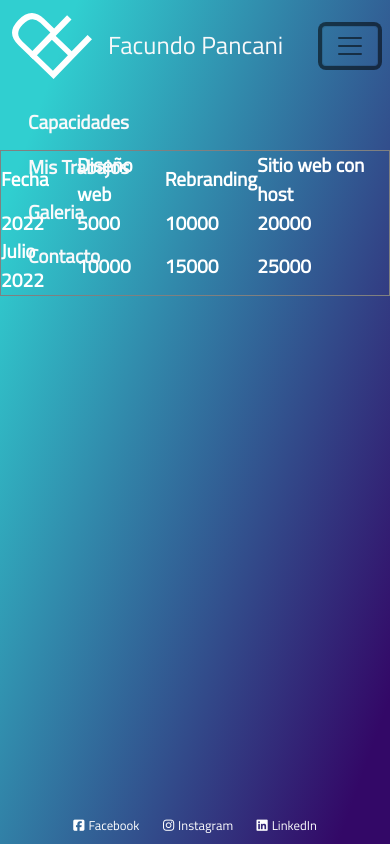
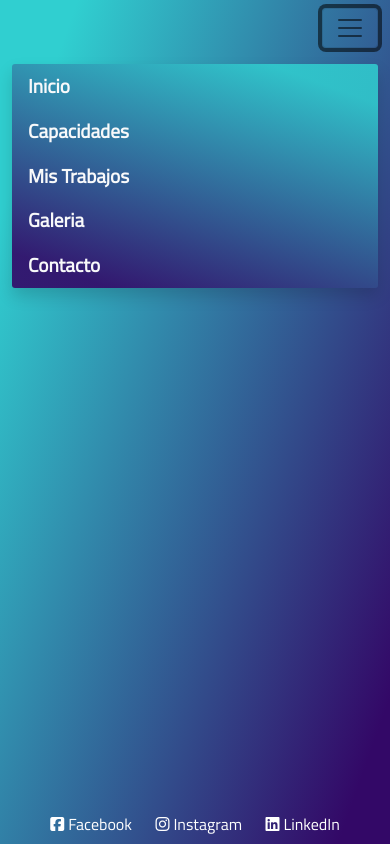
Before and after one commit to facuupan/portfolio, a plain HTML site: page paginas/trabajos.html in a window 390 px wide. Both pictures are taken after a click on the button "Toggle navigation". Drawn offline with nearby package versions, Linux system fonts and the light colour scheme.

Commit message:
Arreglado nav mobile

```diff
--- a/CSS/style.css
+++ b/CSS/style.css
@@ -255,8 +255,14 @@ footer{
     white-space: nowrap;
     align-items: center;
 }
+#FacundoPancaniH2 {
+    Hover
+}
 .navbar{
     min-width: 100vw;
+}
+.dropdown{
+    z-index: 1020;
 }
 
 @media only screen and (max-width:1025px){
@@ -350,7 +356,7 @@ footer{
         max-width: 50vw;
     }
 }
-@media only screen and (max-width: 768px) {
+@media only screen and (max-width: 992px) {
     header{
         width: 100%;
         margin: auto;
@@ -405,7 +411,7 @@ footer{
         font-size: 2.8rem;
     }
     footer a{
-        font-size: 0.8rem;
+        font-size: 1.2rem;
         justify-items: center;
     }
     .mainItemsDiv{
@@ -415,6 +421,10 @@ footer{
         background-color:white;
         border-radius: 1rem;
         width: 75% !important;
+    }
+    #ulNavbar{
+        background-image: linear-gradient( 200deg,  rgba(48,207,208,0.85) 11.2%, rgba(51,8,103,0.90) 90% );
+        box-shadow: 0 .5rem 1rem rgba(0,0,0,.15)
     }
 }
 @media only screen and (max-width: 426px) {
@@ -460,7 +470,7 @@ footer{
         margin: auto;
     }
     footer a{
-        font-size: 0.8rem;
+        font-size: 1rem;
         justify-items: center;
     }
     .mainDivGaleria{
@@ -469,4 +479,11 @@ footer{
     .mainDivGaleria img{
         max-width: 100vw;
     }
+    #FacundoPancaniH2{
+        display: none;
+    }
+    .logo{
+        display: flex;
+        justify-self: center;
+    }
 }
--- a/paginas/trabajos.html
+++ b/paginas/trabajos.html
@@ -16,14 +16,17 @@
     <script src="https://kit.fontawesome.com/1445357fbb.js" crossorigin="anonymous"></script>
 </head>
 <body>
-    <header class="navbar navbar-expand-lg navbar-light fill-content">
+    <header class="navbar navbar-expand-lg navbar-light">
         <div class="container d-flex">
-          <a class="navbar-brand d-flex fs-2 align-items-center text-light flex-fill" href="../index.html"><img class="logo align-self-center" src="../Assets/logoCoraFPBlanco.svg">Facundo Pancani</a>
+          <a class="navbar-brand d-flex fs-2 align-items-center text-light" href="../index.html"><img class="logo align-self-center" src="../Assets/logoCoraFPBlanco.svg"><span id="FacundoPancaniH2">Facundo Pancani</span></a>
           <button class="navbar-toggler" type="button" data-bs-toggle="collapse" data-bs-target="#navbarNav" aria-controls="navbarNav" aria-expanded="false" aria-label="Toggle navigation">
             <span class="navbar-toggler-icon"></span>
           </button>
           <nav class="collapse navbar-collapse flex-grow-1" id="navbarNav">
-            <ul class="navbar-nav w-100 d-flex justify-content-end">
+            <ul id="ulNavbar" class="navbar-nav w-100 d-flex justify-content-end">
+              <li class="nav-item">
+                <a class="nav-link text-light active" aria-current="page" href="../index.html" id="IndexLi">Inicio</a>
+              </li>
               <li class="nav-item">
                 <a class="nav-link text-light active" aria-current="page" href="./cv.html">Capacidades</a>
               </li>
@@ -40,28 +43,11 @@
           </nav>
         </div>
       </header>
-    <!--fin del header-->
+    <!------------------------------------------------------------- MAIN ----------------------------------------------------------------------->
     <main>
-        <table border="1" cellspacing="1" cellpadding="3">
-          <tr>
-            <th>Fecha</th>
-            <th>Diseño web</th>
-            <th>Rebranding</th>
-            <th>Sitio web con host</th>
-          </tr>
-          <tr>
-            <th>2022</th>
-            <th>5000</th>
-            <th>10000</th>
-            <th>20000</th>
-          </tr>
-          <tr>
-            <th>Julio 2022</th>
-            <th>10000</th>
-            <th>15000</th>
-            <th>25000</th>
-            </tr>
-        </table>
+        <div class="container"></div>
+        <div class="container"></div>
+        <div class="container"></div>
     </main>
     <footer>
         <ul>
```
Also changed, not shown: index.html (+4 -4 lines), paginas/contacto.html (+5 -2 lines), paginas/cv.html (+5 -2 lines), paginas/galeria.html (+6 -3 lines).
